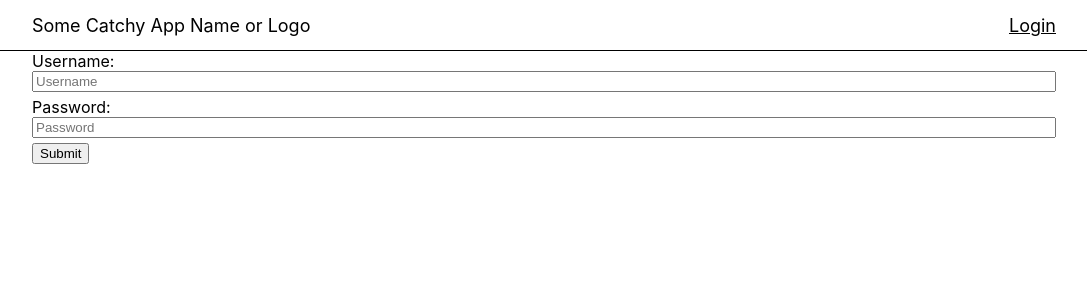
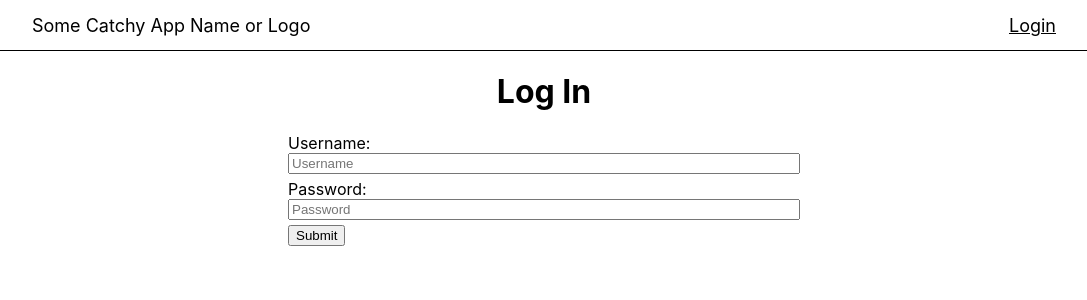
Before and after one commit to camrcast/technology-project-frontend, a React (Create React App) app: page /login in a window 1280 px wide. Shown: the top 300 px of the page, without its empty margins (96-1183 px from the left). Built offline with nearby package versions, Linux system fonts and the light colour scheme.

Commit message:
Implemented user context

```diff
--- a/src/App.tsx
+++ b/src/App.tsx
@@ -1,17 +1,22 @@
-import React from 'react';
+import React, { useState } from 'react';
 import { Route, Routes } from 'react-router-dom';
 
 import Header from './components/Header';
 import Login from './pages/Login';
+import { User, UserContext } from './context/userContext';
 
 
 function App() {
+  const [user, setUser] = useState<User>();
+
   return (
     <>
-      <Header/>
-      <Routes>
-        <Route path="/login" element={<Login/>}/>
-      </Routes>
+      <UserContext.Provider value={user}>
+        <Header/>
+        <Routes>
+          <Route path="/login" element={<Login setUser={setUser}/>}/>
+        </Routes>
+      </UserContext.Provider>
     </>
   );
 }
--- a/src/components/LoginForm/LoginForm.css
+++ b/src/components/LoginForm/LoginForm.css
@@ -6,6 +6,7 @@ form {
     display: flex;
     flex-direction: column;
     gap: 5px;
+    min-width: 50%;
 }
 
 .form-group {
--- a/src/components/LoginForm/LoginForm.tsx
+++ b/src/components/LoginForm/LoginForm.tsx
@@ -1,4 +1,4 @@
-import React, {useEffect, useState} from "react";
+import React, {useState} from "react";
 
 import "./LoginForm.css";
 
--- /dev/null
+++ b/src/context/userContext.ts
@@ -0,0 +1,9 @@
+import { createContext } from "react";
+
+export interface User {
+    itemID: string,
+    username: string,
+    role: string
+}
+
+export const UserContext = createContext<User | undefined>(undefined);
--- /dev/null
+++ b/src/pages/Login/Login.css
@@ -0,0 +1,6 @@
+main {
+    display: flex;
+    flex-direction: column;
+    justify-content: center;
+    align-items: center;
+}
--- a/src/pages/Login/Login.tsx
+++ b/src/pages/Login/Login.tsx
@@ -1,18 +1,24 @@
 import React, {useState} from "react";
+import { useNavigate } from "react-router-dom";
 
+import "./Login.css";
 import LoginForm from "../../components/LoginForm";
 import fetch from "../../utilities/fetch";
-import { useNavigate } from "react-router-dom";
 
-function Login() {
+interface props {
+    setUser: Function,
+}
+
+function Login({setUser}: props) {
 
     const navigate = useNavigate();
     const [error, setError] = useState();
 
     async function login(username: string, password: string) {
         try {
-            const {token} = await fetch("post", "/users/login", {username, password}, {hello: "there"});
+            const {token, user} = await fetch("post", "/users/login", {username, password});
             localStorage.setItem("token", token);
+            setUser(user);
             setTimeout(() => {
                 navigate("/"); // Don't use window.location otherwise the page refreshes
             }, 3000)
@@ -23,6 +29,7 @@ function Login() {
 
     return (
         <main>
+            <h1>Log In</h1>
             <LoginForm onSubmit={login} error={error}/>
         </main>
     )
```
